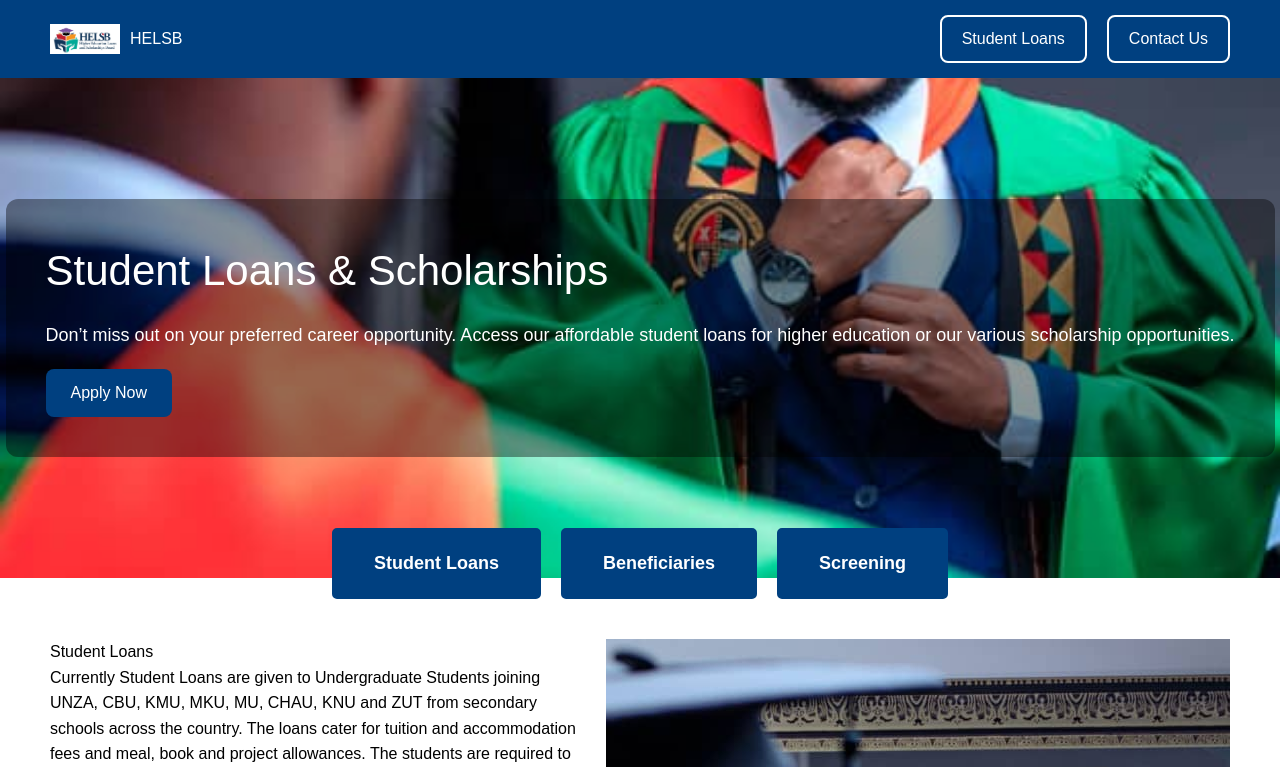
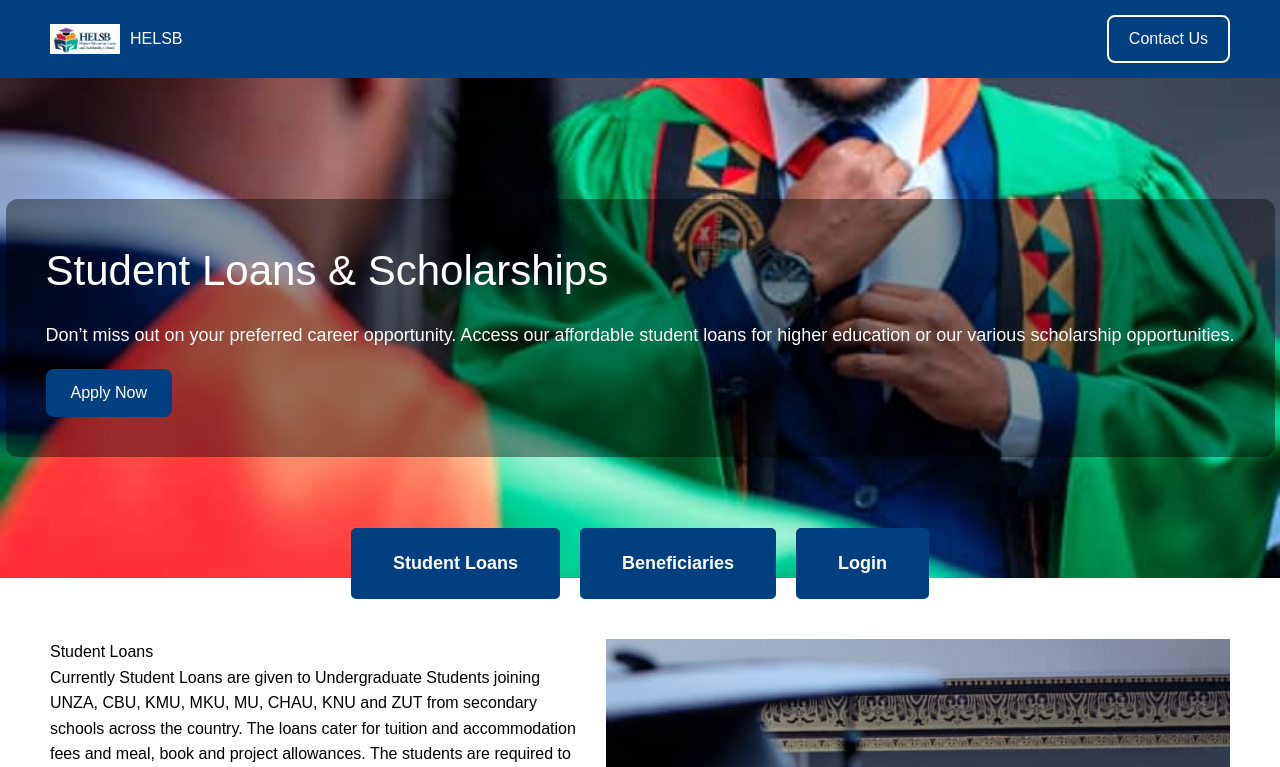
Before and after one commit to Patricia-MK/HELSB-system, a React (Create React App) app in the folder client/: page / in a window 1280 px wide. Shown: the top 767 px of the page. Built offline with nearby package versions, Linux system fonts and the light colour scheme.

Commit message:
Update HELSB sysytem

```diff
--- a/client/src/components/FloatingButtons.jsx
+++ b/client/src/components/FloatingButtons.jsx
@@ -19,7 +19,7 @@ const FloatingButtons = ({ activeTab, setActiveTab }) => {
       >
         Beneficiaries
       </button>
-      <button onClick={() => navigate("/login")}>Screening</button>
+      <button onClick={() => navigate("/login")}>Login</button>
     </div>
   );
 };
--- a/client/src/components/Header.jsx
+++ b/client/src/components/Header.jsx
@@ -12,9 +12,6 @@ const Header = ({ onContactClick }) => {
       <nav>
         <ul>
           <li>
-            <button className="nav-btn">Student Loans</button>
-          </li>
-          <li>
             <button className="nav-btn" onClick={onContactClick}>
               Contact Us
             </button>
```
Also changed, not shown: 1 other file (tests, documents, lock files or other folders).
